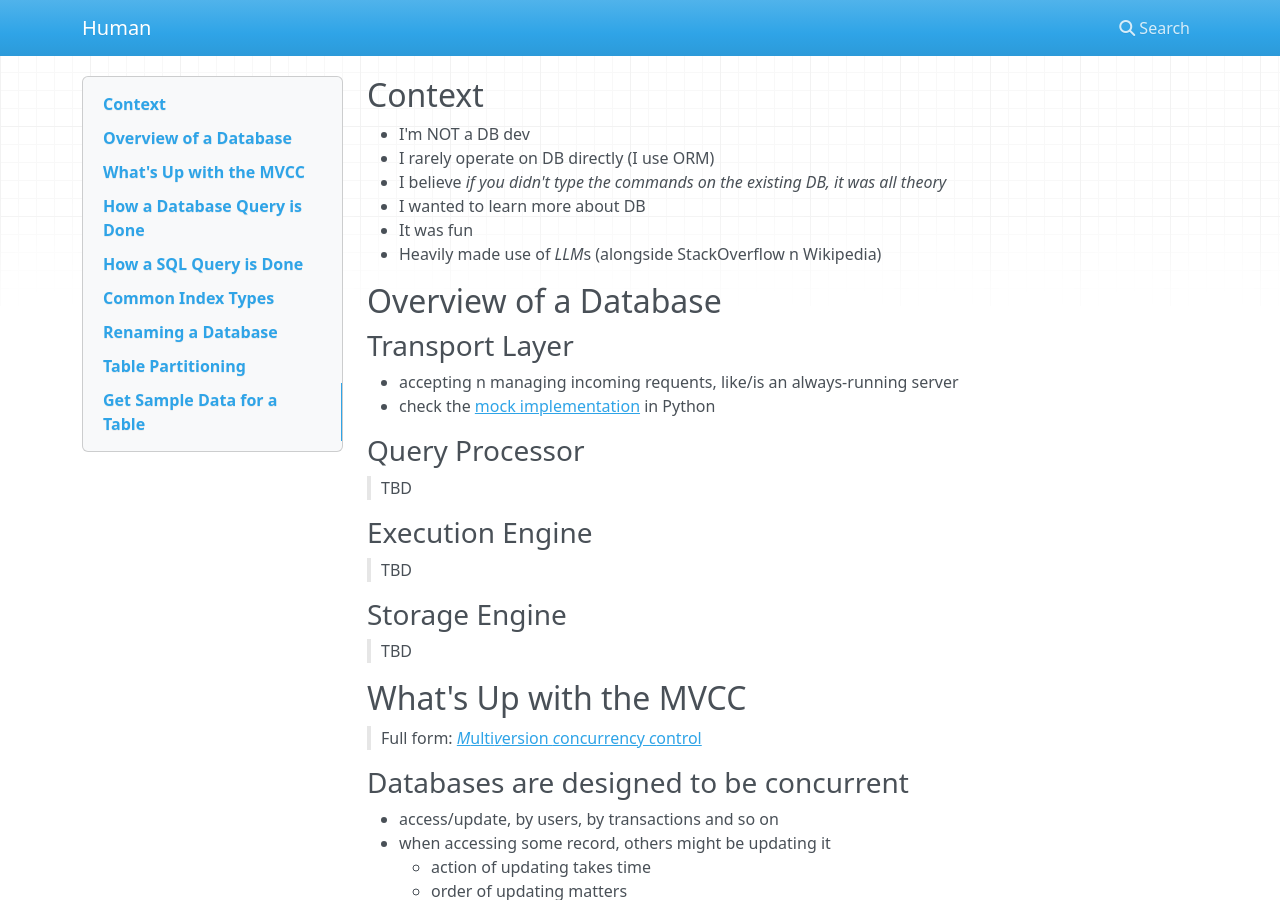
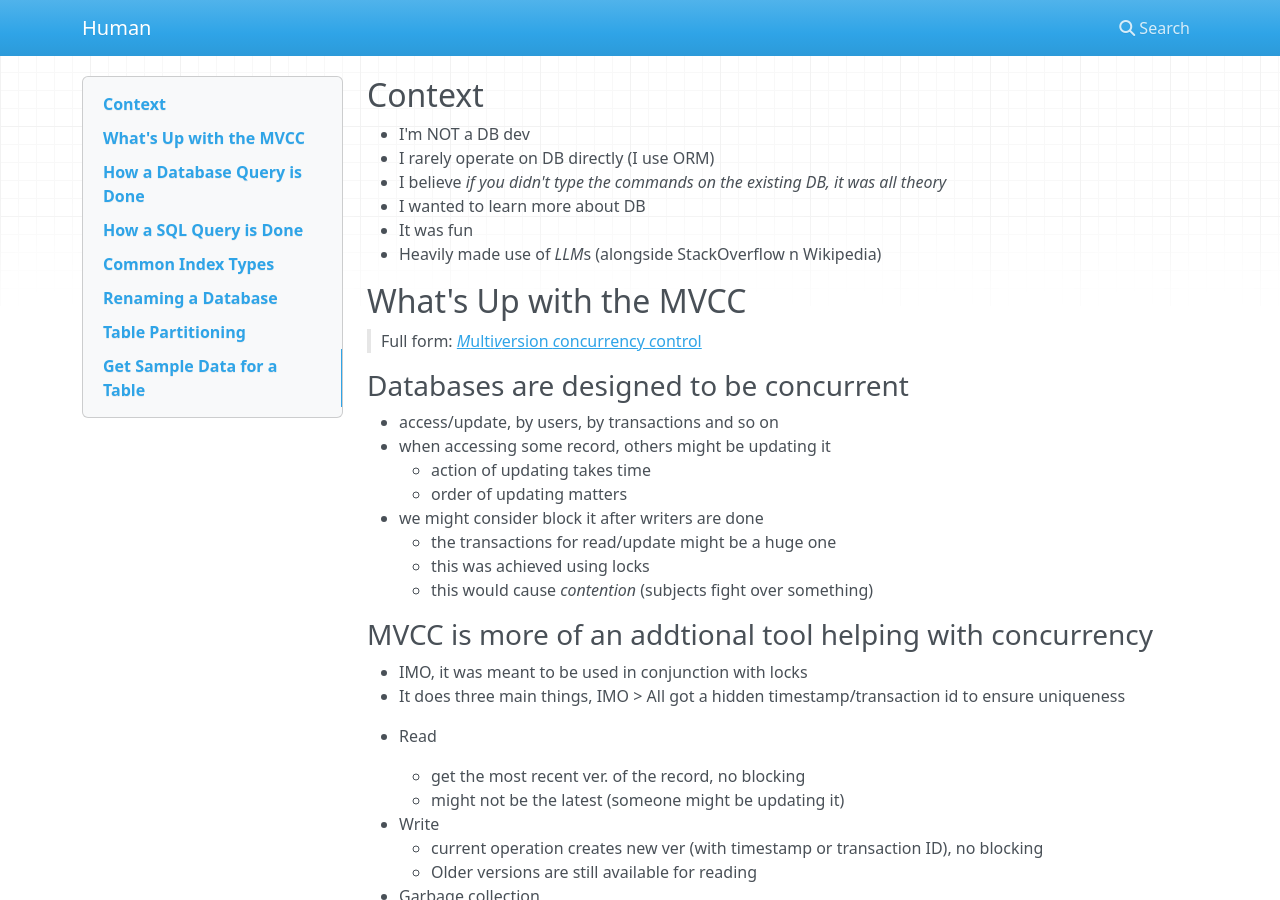
Before and after one commit to codingEzio/codingEzio.github.io, an MkDocs documentation site: the page built from docs/hands-on/core-database.md, in a window 1280 px wide and 900 px high. Built offline with MkDocs 1.6.1, drawn with Linux system fonts in a browser that asks for light colours; nearby versions of some CDN libraries.

Commit message:
chore+refactor: Clean up TODOs for notes on Database and Frontend

```diff
--- a/docs/hands-on/core-database.md
+++ b/docs/hands-on/core-database.md
@@ -7,25 +7,6 @@
 - I wanted to learn more about DB
 - It was fun
 - Heavily made use of *LLM*s (alongside StackOverflow n Wikipedia)
-
-## Overview of a Database
-
-### Transport Layer
-
-- accepting n managing incoming requents, like/is an always-running server
-- check the [mock implementation](https://github.com/codingEzio/codingezio.github.io/blob/master/hands-on/mock-db-transport-layer.py) in Python
-
-### Query Processor
-
-> TBD
-
-### Execution Engine
-
-> TBD
-
-### Storage Engine
-
-> TBD
 
 ## What's Up with the MVCC
 
```
Also changed, not shown: docs/hands-on/core-frontend.md (+1 -6 lines).
